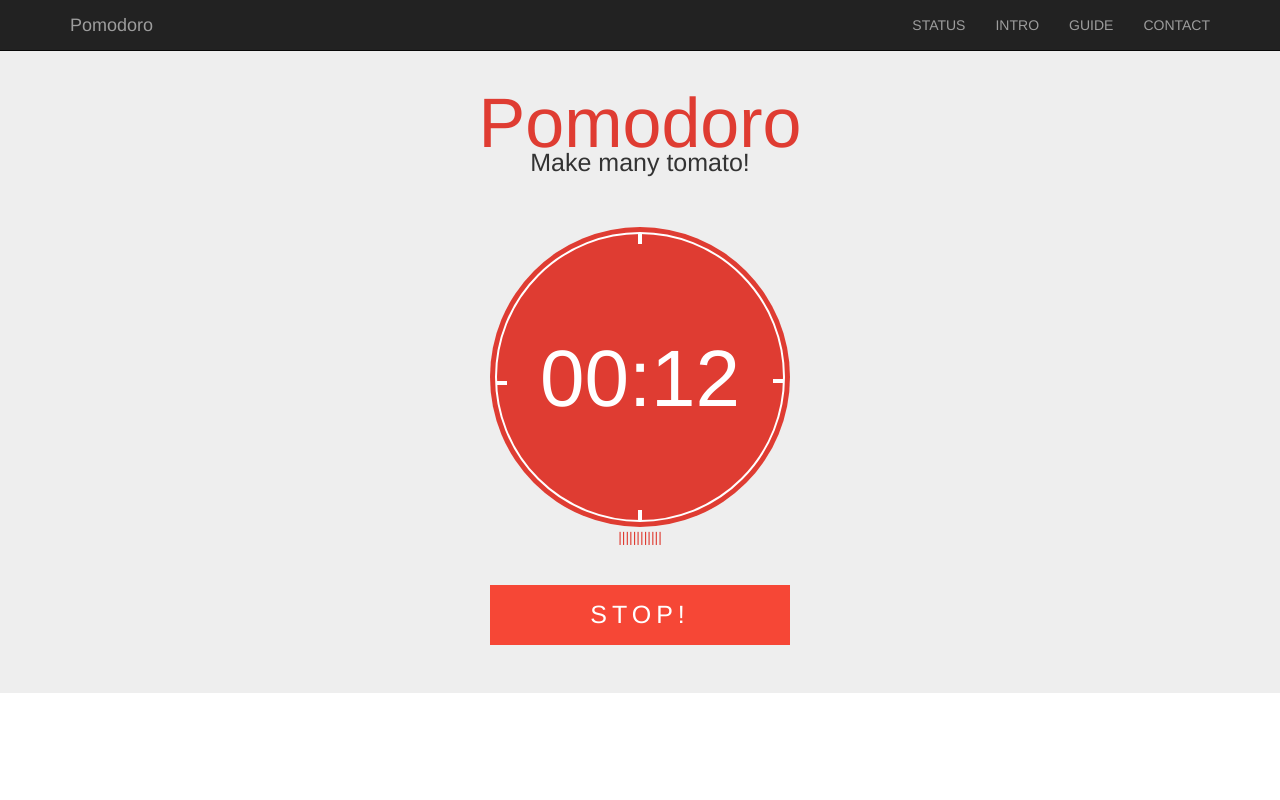
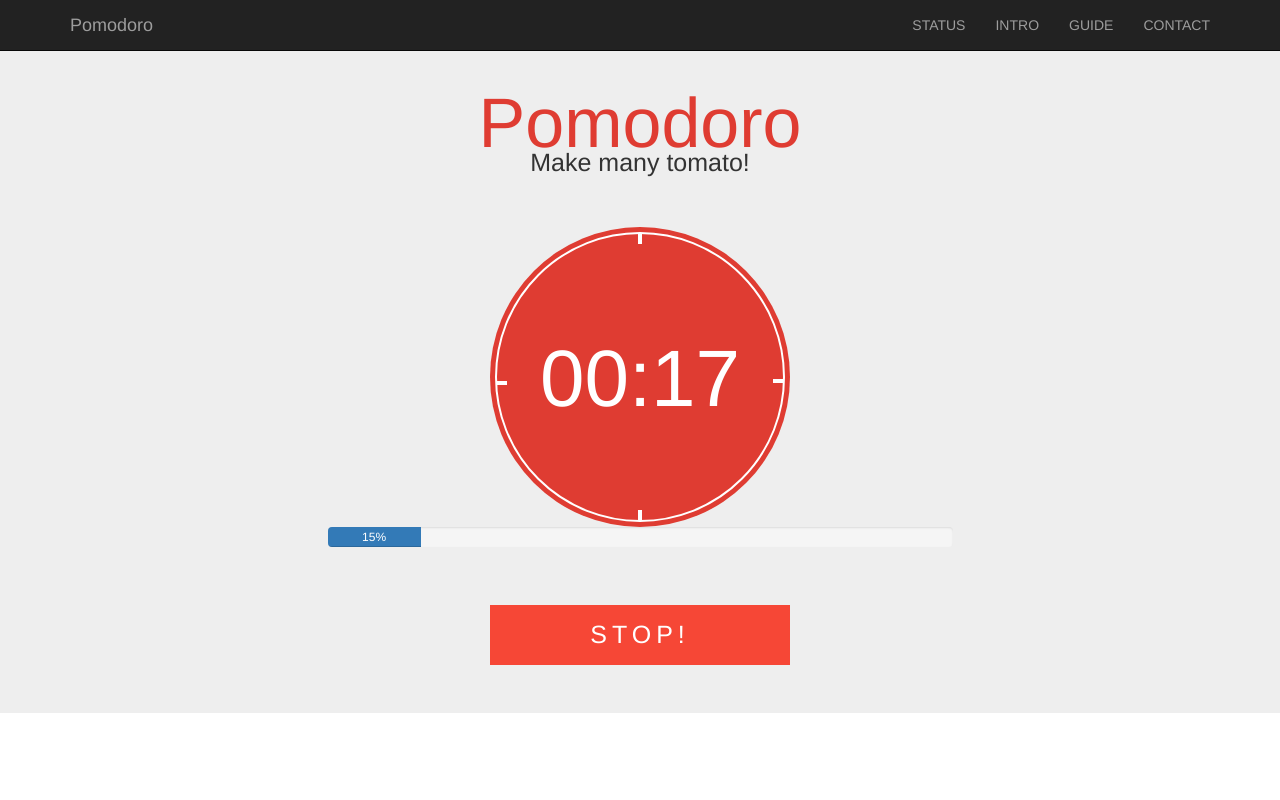
Before and after one commit to M4steM4/Web-Pomodoro, a plain HTML site: page src/index.html in a window 1280 px wide. Both pictures are taken after a click on the button "START!". Shown: the top 800 px of the page. Drawn offline with nearby package versions, Linux system fonts and the light colour scheme.

Commit message:
Create percent progress bar

```diff
--- a/src/assets/js/index.js
+++ b/src/assets/js/index.js
@@ -1,6 +1,8 @@
 $(document).ready(function() {
     var stopCheck = true;
-    var mainTime = [0, 15];
+    var mainTime = [0, 20];
+    var mainProgress = 60 * mainTime[0] + mainTime[1];
+    var setProgress, ratio;
 
     function timer(setTime) {
         var element = document.getElementById("time");
@@ -23,12 +25,17 @@ $(document).ready(function() {
             nowTime = finishTime - (+new Date);
             if(nowTime < 1000) {
                 element.innerHTML = "OVER!";
+                alert("Pomodoro time over!");
             } else if(stopCheck === true) {
             } else {
                 time = new Date(nowTime);
                 min = time.getUTCMinutes();
                 sec = time.getUTCSeconds();
                 mainTime = [min, sec];
+                setProgress = (60 * mainTime[0] + mainTime[1]);
+                ratio = parseInt(100 * ((mainProgress - setProgress)/mainProgress));
+                $("#meter").css("width", ratio + "%");
+                $("#meter").text(ratio + "%");
                 element.innerHTML = addZero(min) + ':' + addZero(sec);
                 setTimeout(startTimer, time.getUTCMilliseconds() + 200);
             }
--- a/src/index.html
+++ b/src/index.html
@@ -57,7 +57,17 @@
                 <div id="time">START!</div>
             </div>
         </div>
-        <div id="meter">||||||||||||</div>
+        <div class="row">
+            <div class="col-sm-3"></div>
+            <div class="col-sm-6">
+                <div class="progress">
+                    <div id="meter" class="progress-bar" role="progressbar" aria-valuenow="60" aria-valuemin="0" aria-valuemax="100" style="width:70%">
+
+                    </div>
+                </div>
+            </div>
+            <div class="col-sm-3"></div>
+        </div>
         <button id="startButton">START!</button>
     </div>
     <div class="containerSection container-fluid">
```
Lines whose indentation alone changed are shown as unchanged.
